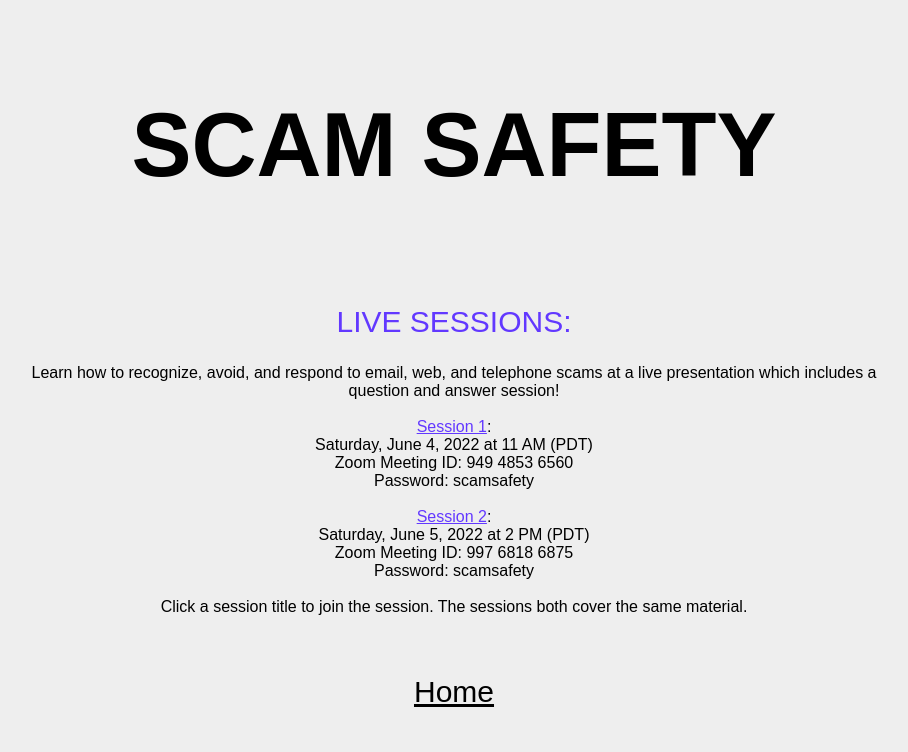
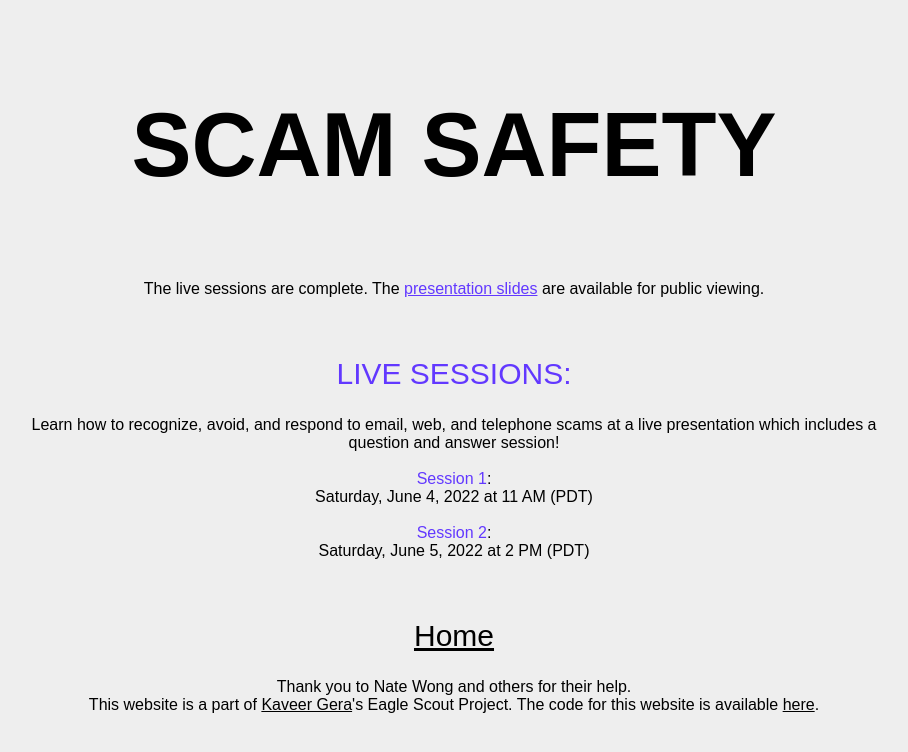
Before and after one commit to Reevak05/scam-safety-website, a plain HTML site: page presentation.html in a window 1280 px wide. Shown: the whole page, without its empty margins (186-1094 px from the left). Drawn offline with Linux system fonts and the light colour scheme.

Commit message:
Add link to presentation slides to presentation page

```diff
--- a/presentation.html
+++ b/presentation.html
@@ -11,37 +11,44 @@ text-decoration: none;
         color: black;
         ">Scam Safety</a><br><br></h1>
 
+The live sessions are complete. The <a href="Presentation_Slides.pdf" style="color: #6238ff;">presentation slides</a> are available for public viewing.
+
 <h2 style="color: #6238ff">
+    <br>
     LIVE SESSIONS:
 </h2>
 Learn how to recognize, avoid, and respond to email, web, and telephone scams at a live presentation which includes a
 question and answer session!
 <br><br>
-<a href="
-https://athenianschool.zoom.us/j/94948536560?pwd=eElCSHRHZkdoN24yRFRoekxGY1c1dz09" style="color: #6238ff;">Session 1</a>:
+<a style="color: #6238ff;">Session 1</a>:
 <br>
 Saturday, June 4, 2022 at 11 AM (PDT)
-<br>
-Zoom Meeting ID: 949 4853 6560
-<br>
-Password: scamsafety
 <br><br>
-<a href="
-https://athenianschool.zoom.us/j/99768186875?pwd=S1FiSkpYTXI1V3BCbzBPUENYeFFFQT09" style="color: #6238ff;">Session 2</a>:
+<a style="color: #6238ff;">Session 2</a>:
 <br>
 Saturday, June 5, 2022 at 2 PM (PDT)
-<br>
-Zoom Meeting ID: 997 6818 6875
-<br>
-Password: scamsafety
-<br><br>
-Click a session title to join the session. The sessions both cover the same material.
 <h2>
     <br>
     <a href="https://scamsafety.kaveergera.com" style="
         text-underline: #277bff;
         color: black;
         ">Home</a>
+    <br>
 </h2>
+
+<footer>
+    <p style="text-align: center">
+        Thank you to Nate Wong and others for their help.
+        <br>
+        This website is a part of <a href="https://kaveergera.com" style="
+        color: black;
+        ">Kaveer Gera</a>'s Eagle Scout Project. The code for this website is available
+        <a href="https://github.com/Reevak05/scam-safety-website/" style="
+        text-underline: #277bff;
+        color: black;
+        ">here</a>.
+    </p>
+</footer>
+
 </body>
 </html>
```
